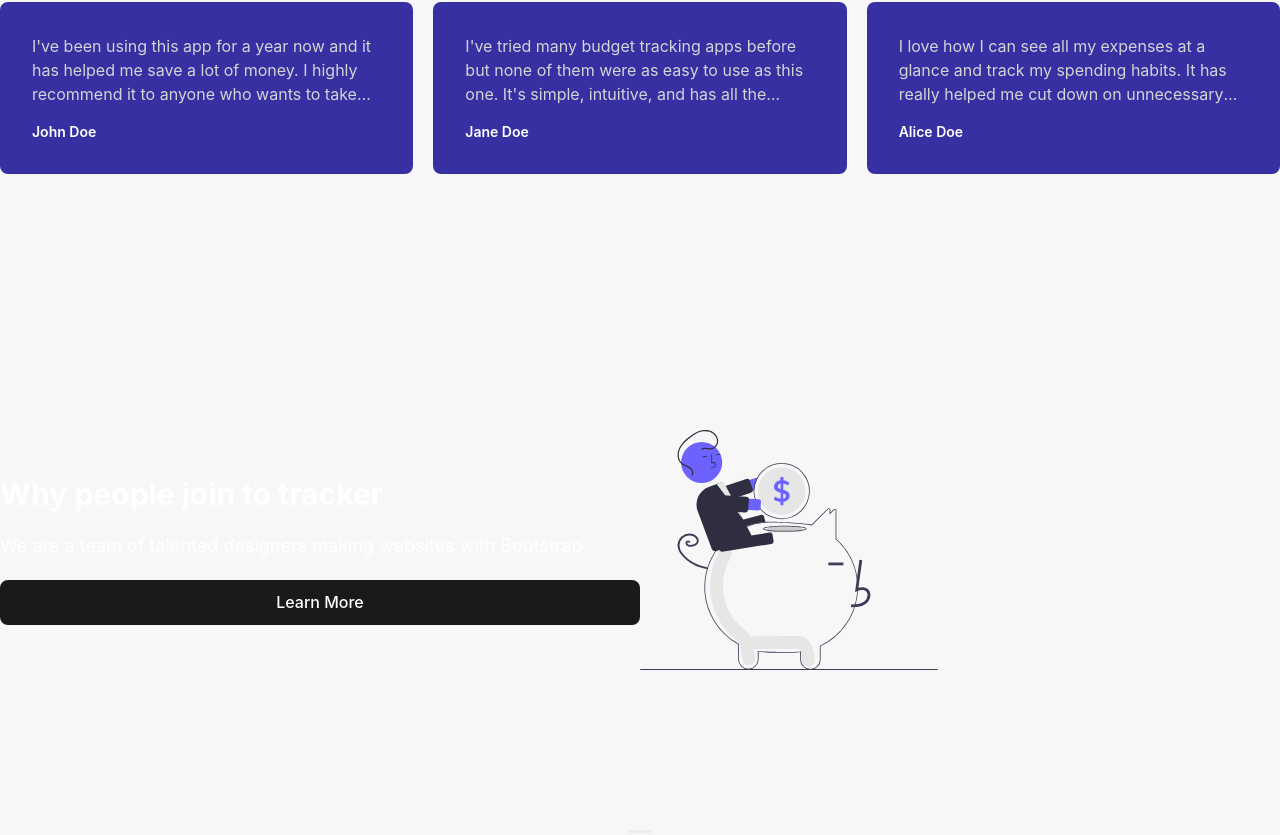
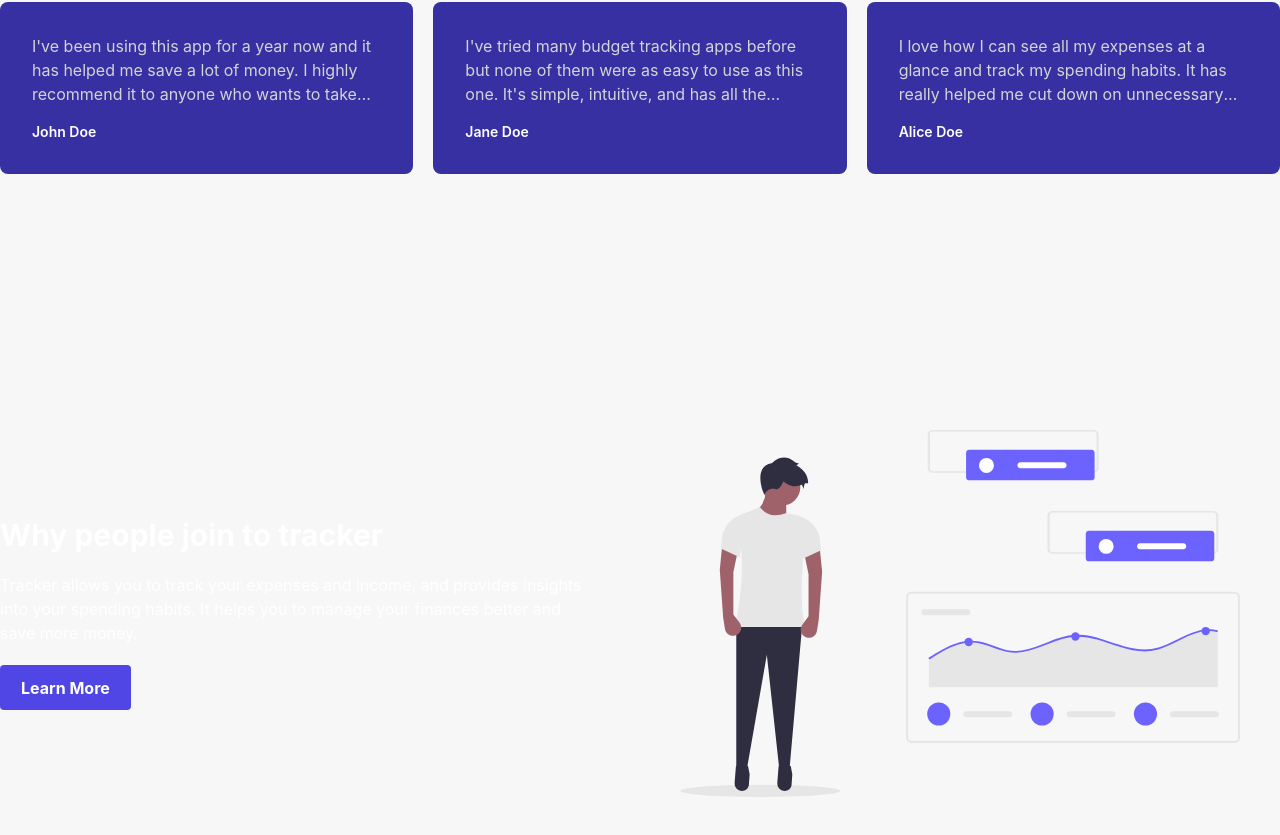
Before and after one commit to and27/tracker, a React (Vite) app: page /home in a window 1280 px wide. Shown: the part 1946-2781 px from the top of the page. Built offline with nearby package versions, Linux system fonts and the light colour scheme; no server answers.

Commit message:
update scurve content

```diff
--- a/src/components/Sections/Hero.tsx
+++ b/src/components/Sections/Hero.tsx
@@ -16,7 +16,7 @@ const Hero = () => {
         className="absolute -right-[10rem] top-10 object-cover slide-in-right opacity-0"
       />
       <div className="z-10 relative text-center flex flex-col gap-5 items-center justify-center -mt-8">
-        <p className="text-slate-600 dark:text-slate-100 z-10 tracking-wide bg-neutral-950/60 px-5 py-1 rounded-full">
+        <p className="text-sm md:text-base text-slate-600 dark:text-slate-100 z-10 tracking-wide bg-neutral-950/60 px-5 py-1 rounded-full">
           The Ultimate Budget Tracking App
         </p>
         <h1 className="font-bold font-outfit text-slate-600 dark:text-slate-100 md:w-[36rem] text-center mx-auto md:text-6xl">
--- a/src/components/Sections/SCurve.tsx
+++ b/src/components/Sections/SCurve.tsx
@@ -1,14 +1,18 @@
+import LinkButton from "../LinkButton";
+
 const Scurve = () => (
   <section className="mx-auto  py-[8rem]">
     <div className="grid grid-cols-1 md:grid-cols-2 max-w-[1280px] mx-auto items-center">
       <div className="flex flex-col gap-5">
         <h2 className="text-3xl font-bold">Why people join to tracker</h2>
-        <p className="text-lg">
-          We are a team of talented designers making websites with Bootstrap
+        <p className="text-base w-11/12">
+          Tracker allows you to track your expenses and income, and provides
+          insights into your spending habits. It helps you to manage your
+          finances better and save more money.
         </p>
-        <button className="btn">Learn More</button>
+        <LinkButton to="/login">Learn More</LinkButton>
       </div>
-      <img src="heroImage1.svg" alt="scurve" className="max-h-[15rem]" />
+      <img src="scurveImage.svg" alt="scurve" className="md:px-10" />
     </div>
   </section>
 );
```
Also changed, not shown: public/scurveImage.svg (added).
